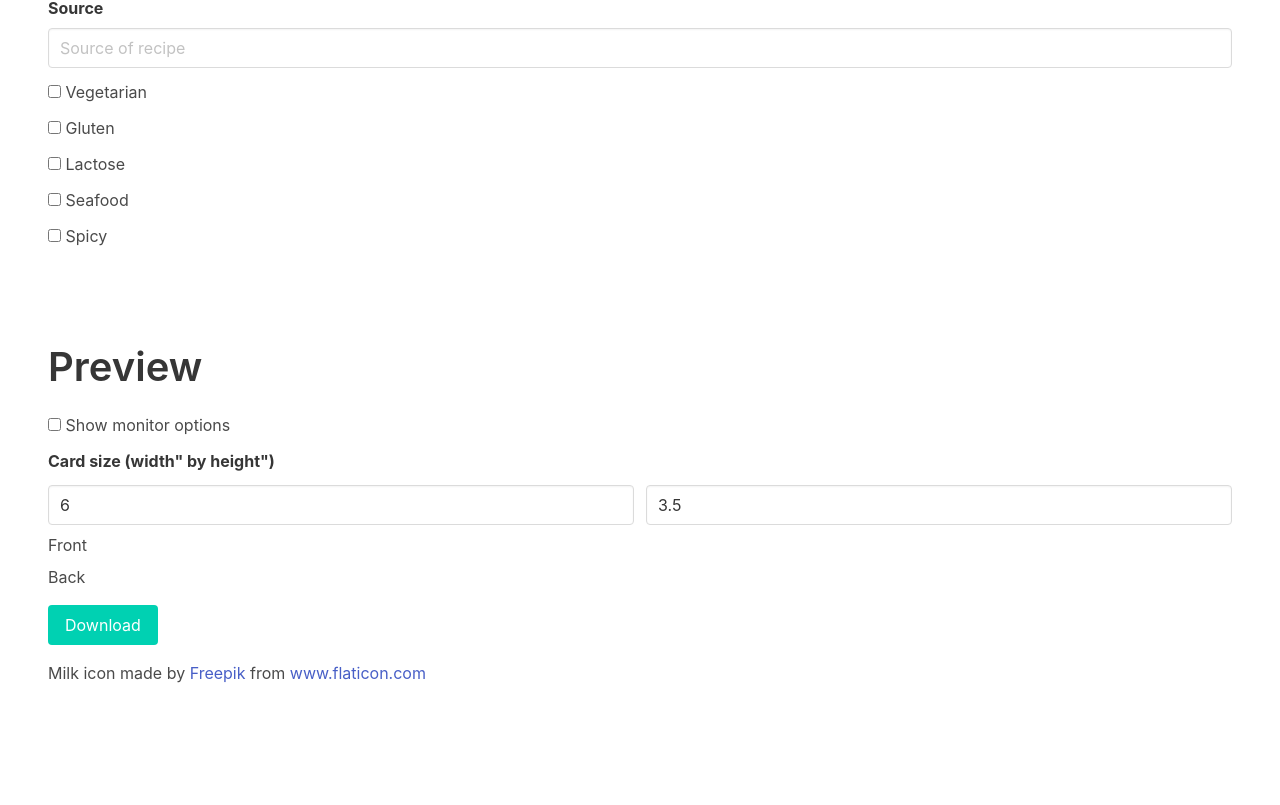
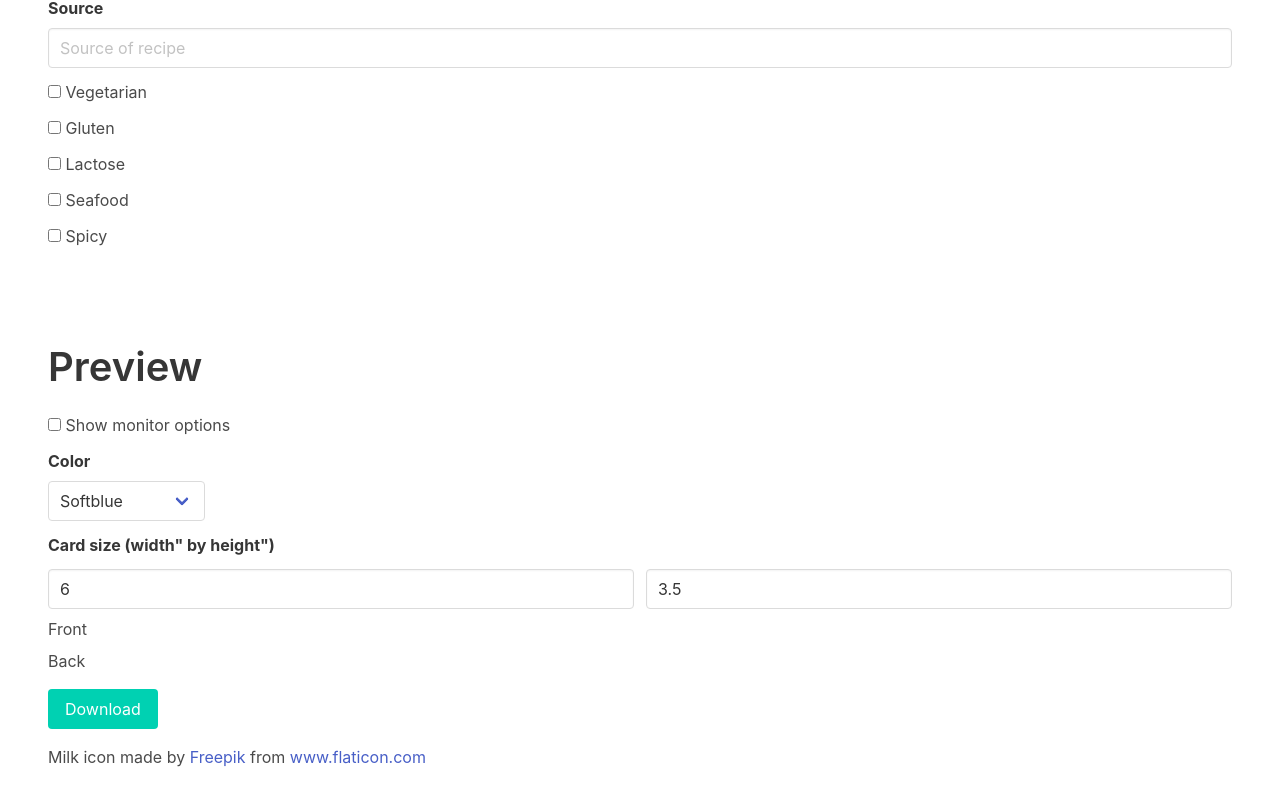
Before and after one commit to reZach/recipe-cards, a React (Create React App) app: page / in a window 1280 px wide. Shown: the part 1257-2062 px from the top of the page. Before the commit the page ends 1990 px from the top, so only its background shows below. Built offline with nearby package versions, Linux system fonts and the light colour scheme.

Commit message:
can change background color on cards!

```diff
--- a/src/App.jsx
+++ b/src/App.jsx
@@ -10,12 +10,25 @@ class App extends React.Component {
   constructor() {
     super();
 
+    this.colors = [
+      "Teal",
+      "Softblue",
+      "Green",
+      "Blue",
+      "Yellow",
+      "Pink",
+      "Light",
+      "Dark",
+    ];
+
     this.state = {
       dpi: 0,
       showMonitorSelector: false,
       brand: "",
       name: "",
       diagonal: "",
+      color: this.colors[1],
+      bulmaColor: "is-info", // bulma.io equivalent of selected color
       exportWidth: 6, // width of exported pdf in inches
       exportHeight: 3.5, // height of exported pdf in inches
       width: 0, // width of preview in px
@@ -81,6 +94,8 @@ class App extends React.Component {
     this.generateBrandOptions = this.generateBrandOptions.bind(this);
     this.generateNameOptions = this.generateNameOptions.bind(this);
     this.generateDiagonalOptions = this.generateDiagonalOptions.bind(this);
+    this.generateColorOptions = this.generateColorOptions.bind(this);
+    this.setColor = this.setColor.bind(this);
     this.setExportHeight = this.setExportHeight.bind(this);
     this.setExportWidth = this.setExportWidth.bind(this);
 
@@ -231,6 +246,49 @@ class App extends React.Component {
     );
 
     return diagonals;
+  }
+
+  generateColorOptions() {
+    let colors = this.colors.map((c, i) => (
+      <option key={i} value={c}>
+        {c}
+      </option>
+    ));
+
+    colors.unshift(
+      <option key={-1} value="0">
+        Select a color
+      </option>
+    );
+
+    return colors;
+  }
+
+  setColor(event) {
+    const value = event.target.value;
+    const cssClass =
+    value === this.colors[0]
+        ? "is-primary"
+        : value === this.colors[1]
+        ? "is-info"
+        : value === this.colors[2]
+        ? "is-success"
+        : value === this.colors[3]
+        ? "is-link"
+        : value === this.colors[4]
+        ? "is-warning"
+        : value === this.colors[5]
+        ? "is-danger"
+        : value === this.colors[6]
+        ? "is-light"
+        : value === this.colors[7]
+        ? "is-dark"
+        : "";
+
+    this.setState({
+      color: value,
+      bulmaColor: cssClass
+    });
   }
 
   setExportHeight(event) {
@@ -427,6 +485,8 @@ class App extends React.Component {
   }
 
   renderFrontPreview() {
+
+
     return (
       <div
         className="container card-preview"
@@ -437,7 +497,7 @@ class App extends React.Component {
         }}
       >
         <section
-          className="hero is-info"
+          className={`hero ${this.state.bulmaColor}`}
           style={{ padding: "47px 47px 0px 47px" }}
         >
           <div className="hero-body pb-4">
@@ -501,7 +561,7 @@ class App extends React.Component {
           height: this.state.height * 2 + "px",
         }}
       >
-        <section className="hero is-info is-fullheight">
+        <section className={`hero ${this.state.bulmaColor} is-fullheight`}>
           <div className="hero-body pl-0 pr-0">
             <div
               className="container"
@@ -851,6 +911,16 @@ class App extends React.Component {
                 </React.Fragment>
               ) : null}
               <div className="field">
+                <label className="label">Color</label>
+                <div className="control">
+                  <div className="select">
+                    <select onChange={this.setColor} value={this.state.color}>
+                      {this.generateColorOptions()}
+                    </select>
+                  </div>
+                </div>
+              </div>
+              <div className="field">
                 <label className="label">Card size (width" by height")</label>
               </div>
               <div className="field is-horizontal">
```
Also changed, not shown: 1 other file (tests, documents, lock files or other folders).
